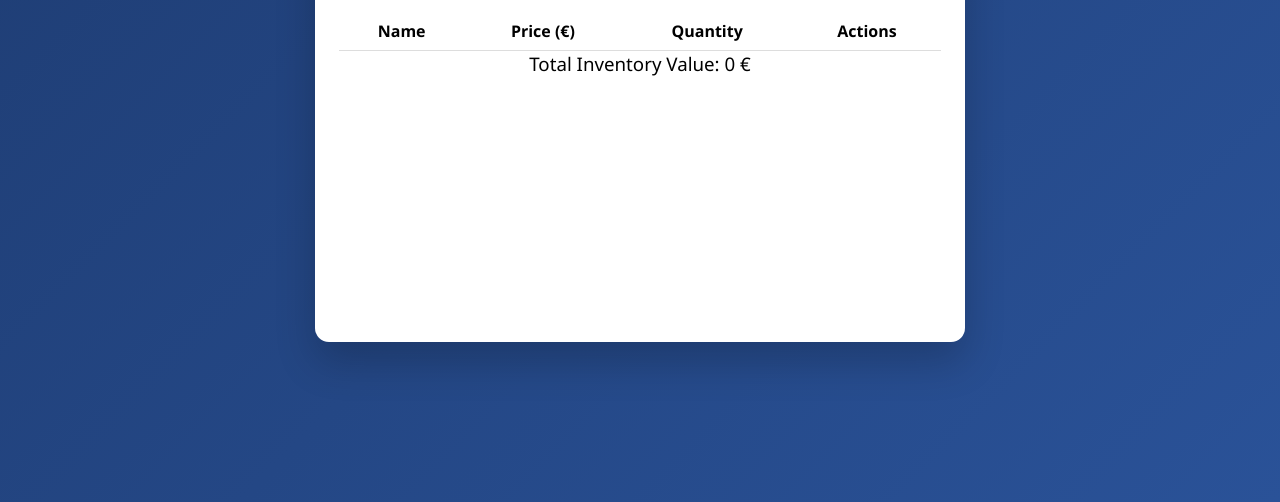
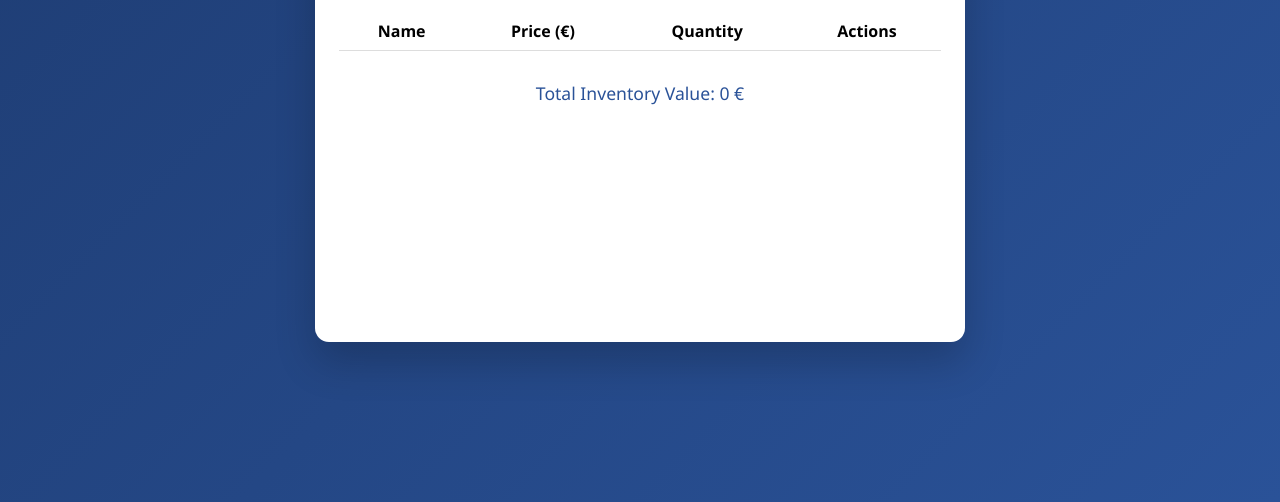
Before and after one commit to lj1mani/inventory-app, a website: page frontend/index.html in a window 1280 px wide. Both pictures are taken after a click on the button "Product List". Shown: the part 298-800 px from the top of the page. Drawn offline with Linux system fonts and the light colour scheme; no server answers.

Commit message:
scroll panel

```diff
--- a/frontend/style.css
+++ b/frontend/style.css
@@ -69,10 +69,11 @@ button:hover {
 /* Total value */
 h3 {
   text-align: center;
-  margin-bottom: 15px;
-  font-weight: normal;
+  margin: 30px 0;
+  font-weight: 500;
+  font-size: 1.1rem;
+  color: #2a5298;
 }
-
 /* Product list */
 .product-list {
   list-style: none;
```
Also changed, not shown: backend/data/products.json (+12 -0 lines).
